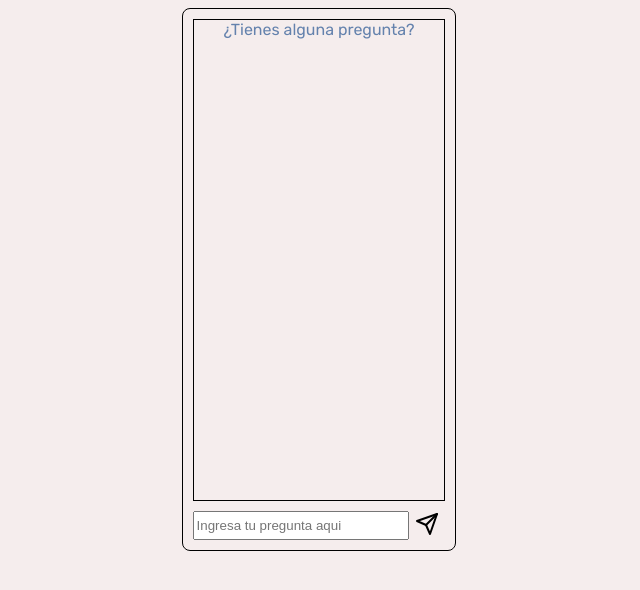
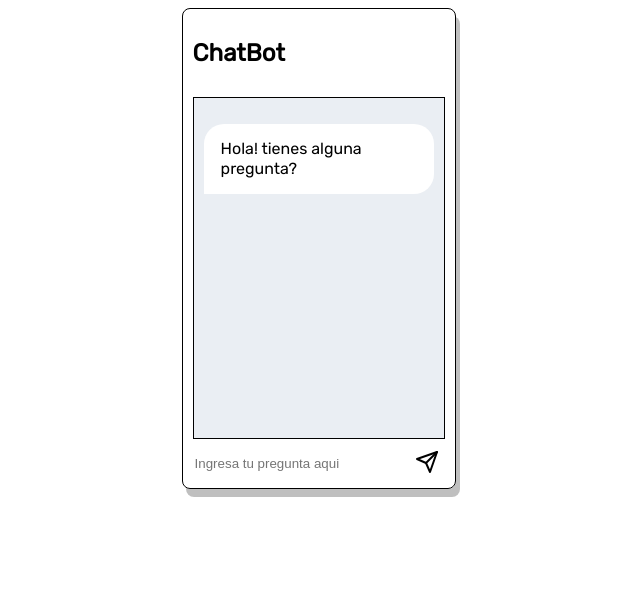
Before and after one commit to HJELuis/chat-bot, a plain HTML site: page index.html in a window 1280 px wide. Shown: the whole page, without its empty margins (321-961 px from the left). Drawn offline with Linux system fonts and the light colour scheme.

Commit message:
adding more style to display the messages

```diff
--- a/index.html
+++ b/index.html
@@ -13,10 +13,11 @@
 <body>
     <main>
         <section class="chat-bot">
+            <header>
+                <h1>ChatBot</h1>
+            </header>
             <div class="message-area">
-                <header>
-                    <p>¿Tienes alguna pregunta?</p>
-                </header>
+                <p class="response">Hola! tienes alguna pregunta?</p>
             </div>
             <div class="message">
                 <input type="text" placeholder="Ingresa tu pregunta aqui" id="message">
--- a/js/index.js
+++ b/js/index.js
@@ -1,9 +1,10 @@
 
 
 
-const displayMessage = (message) => {
+const displayMessage = (message, isResponse) => {
 
     const messageElement = document.createElement("p");
+    isResponse ? messageElement.setAttribute("class", "response") : messageElement.setAttribute("class", "message");
     messageElement.innerText = message;
 
     const messageArea = document.getElementsByClassName("message-area");
@@ -31,11 +32,11 @@ const sendMessage = () => {
 
     console.log(message);
 
-    displayMessage(message);
+    displayMessage(message, false);
 
     const answer = getAnswer(message);
 
-    displayMessage(answer);
+    displayMessage(answer, true);
 }
 
 
--- a/styles/style.css
+++ b/styles/style.css
@@ -1,5 +1,5 @@
 body {
-    background-color: #F5EDED;
+    background-color: #FFFFFF;
 }
 
 main {
@@ -15,19 +15,33 @@ main {
     row-gap: 10px;
     border: solid 1px #000000;
     border-radius: 8px;
+    box-shadow: 4px 8px rgba(0, 0, 0, .25);
 }
 
 .message-area {
     border: solid 1px #000000;
-    height: 60vh;
-}
-.message-area header {
-    text-align: center;
+    padding: 10px;
+    height: 40vh;
+    overflow-y: auto;
+    background-color: #EAEEF3;
 }
 
-.message-area header p {
-    color: #6482AD;
-    margin: 0;
+.response {
+    padding: 15px 17px;
+    line-height: 20px;
+    margin-bottom: 10px;
+    border-radius: 20px 20px 20px 0;
+    background-color: #FFFFFF;
+}
+
+
+.message-area .message {
+    padding: 15px 17px;
+    line-height: 20px;
+    margin-bottom: 10px;
+    border-radius: 20px 20px 0 20px;
+    background-color: #0066FF;
+
 }
 
 .message {
@@ -37,10 +51,15 @@ main {
 
 input {
     width: 100%;
+    border: none;
+}
+
+input:focus {
+    outline: none;
 }
 
 button {
-    background-color: #F5EDED;
+    background-color: #FFFFFF;
     border: none;
     width: 15%;
     cursor: pointer;
```
